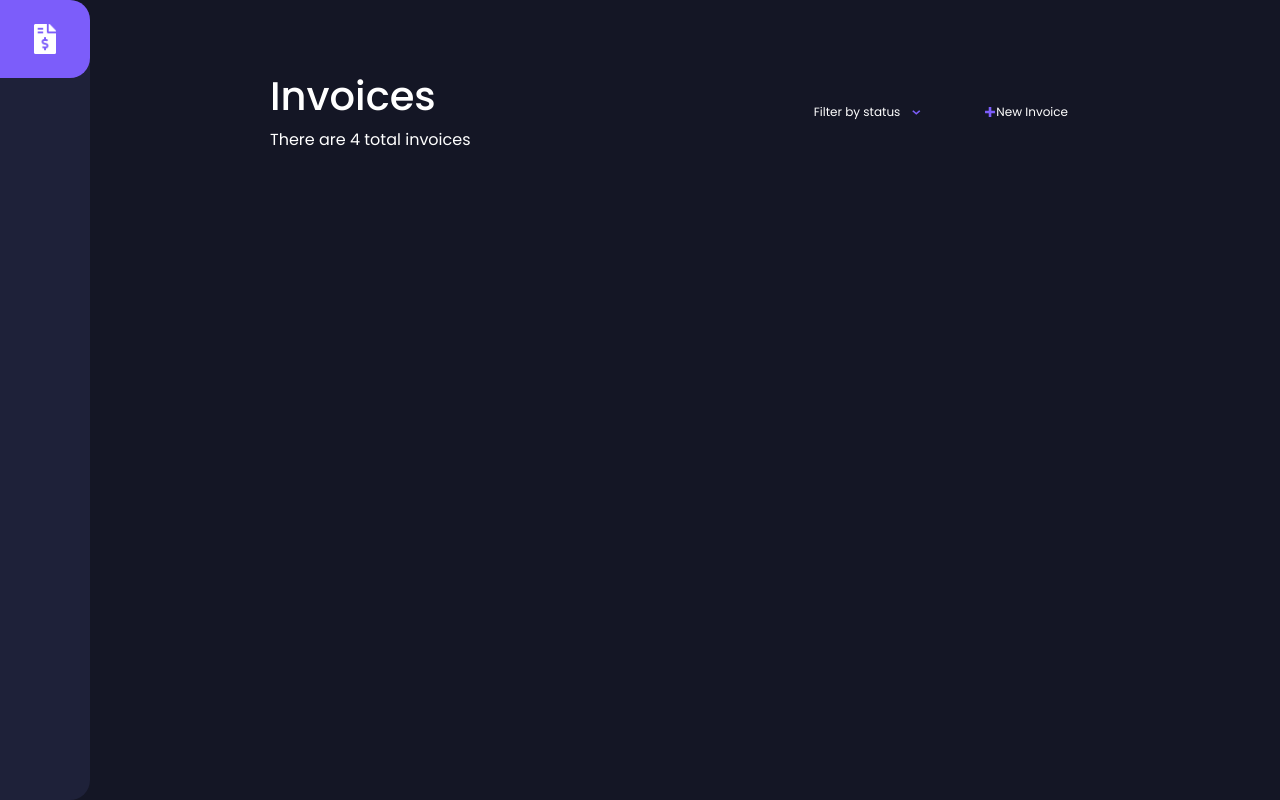
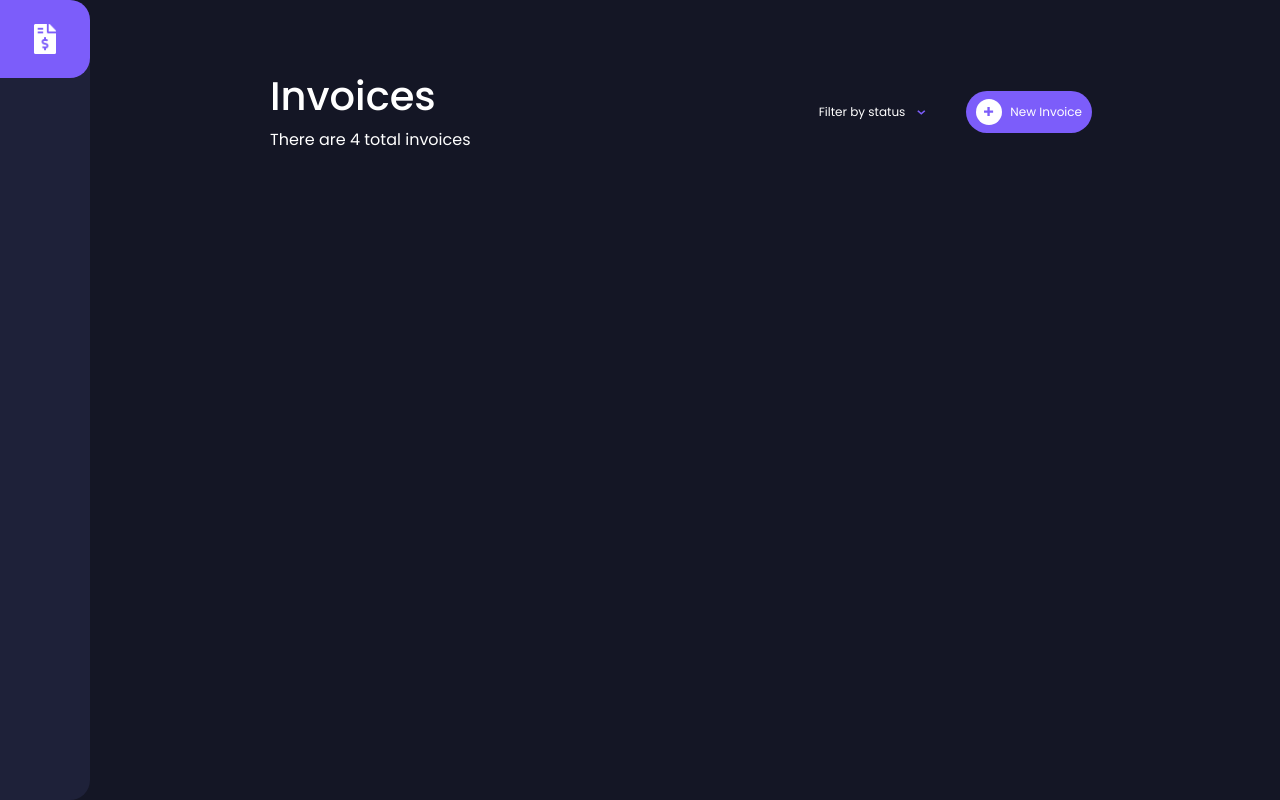
Before and after one commit to EdwardCastle/nuxt-1, a Nuxt app: page / in a window 1280 px wide. Built offline with nearby package versions, Linux system fonts and the light colour scheme.

Commit message:
feat: added some invoices index page css

```diff
--- a/pages/index.vue
+++ b/pages/index.vue
@@ -6,7 +6,7 @@
         <span> There are 4 total invoices</span>
       </div>
       <div class="right flex">
-        <div class="filter flex" ref="filter" @click="toggleFilterMenu">
+        <div class="filter flex" @click="toggleFilterMenu">
           <span>Filter by status</span>
           <img src="@/assets/images/icon-arrow-down.svg" alt="">
           <ul v-show="filterMenu" class="filter-menu">
@@ -28,7 +28,21 @@
 </template>
 
 <script>
-  export default {}
+  export default {
+    data() {
+      return {
+        filterMenu: null
+      }
+    },
+    methods: {
+      newInvoice() {
+      },
+      toggleFilterMenu() {
+        this.filterMenu = !this.filterMenu
+      }
+
+    }
+  }
 </script>
 <style lang="scss" scoped>
   .home {
@@ -57,22 +71,53 @@
       .filter {
         position: relative;
         margin-right: 40px;
+        cursor: pointer;
 
-        span, img {
-          pointer-events: none;
-        }
 
         img {
           margin-left: 12px;
           width: 9px;
           height: 5px;
         }
-        .filter-menu{
+
+        .filter-menu {
           width: 120px;
           position: absolute;
           top: 25px;
           list-style: none;
           background-color: #1e2139;
+          box-shadow: 0 4px 6px -1px rgb(0, 0, 0, 0.1), 0 2px 4px -1px rgb(0, 0, 0, 0.06);
+        }
+
+        li {
+          cursor: pointer;
+          font-size: 12px;
+          padding: 10px 20px;
+
+          &:hover {
+            color: #1e2139;
+            background-color: #ffffff;
+          }
+        }
+      }
+
+      .button {
+        padding: 8px 10px;
+        background-color: #7c5dfa;
+        border-radius: 40px;
+
+        .inner-button {
+          margin-right: 8px;
+          border-radius: 50px;
+          padding: 8px;
+          align-items: center;
+          justify-content: center;
+          background-color: #ffffff;
+
+          img {
+            width: 10px;
+            height: 10px;
+          }
         }
       }
     }
```
